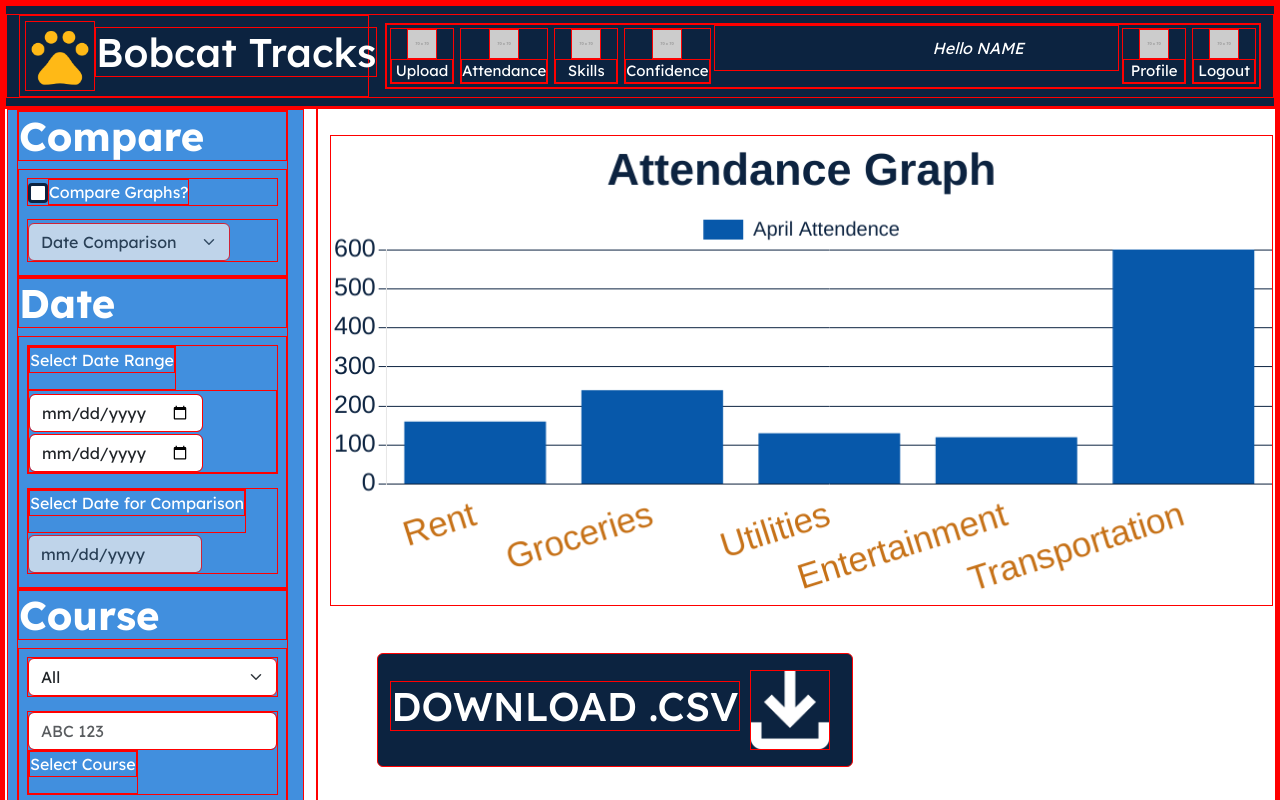
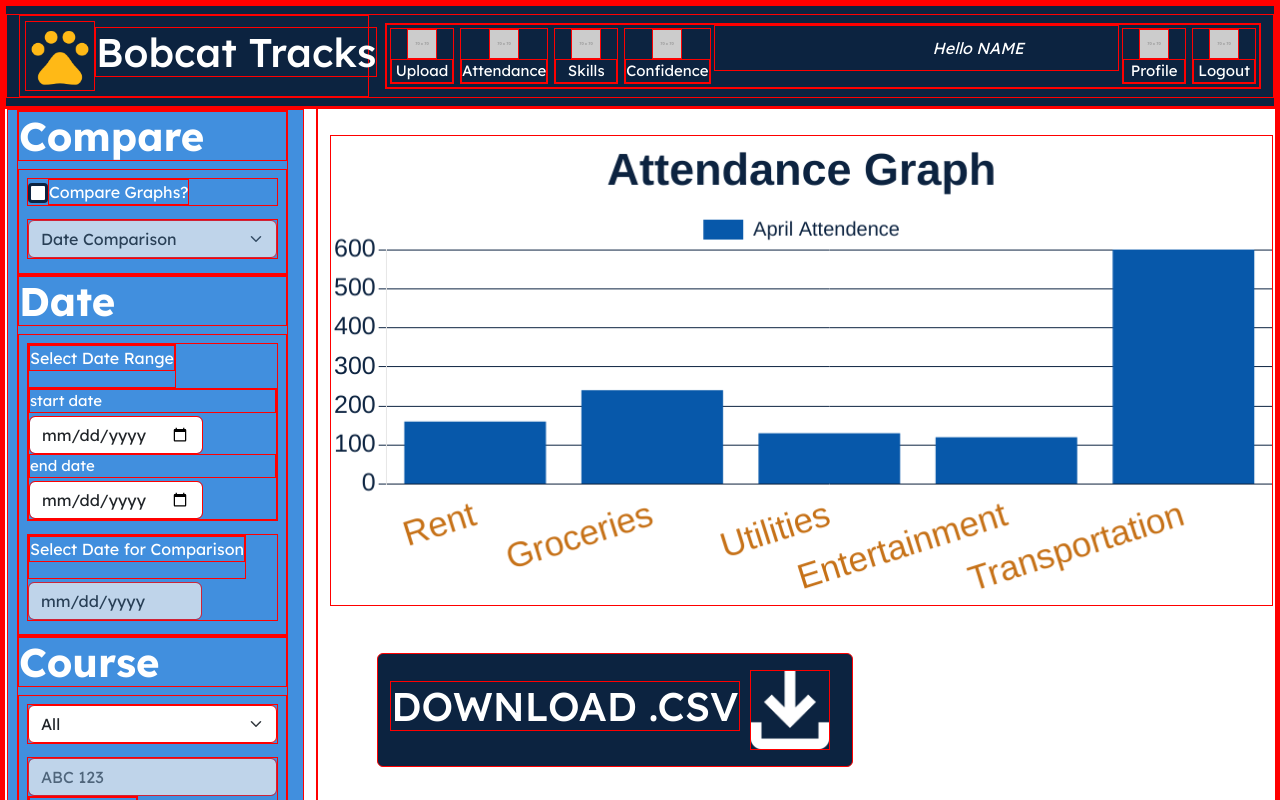
Before and after one commit to ecarl1/CapstoneProject, a React (Create React App) app in the folder bobcat-tracks/: page / in a window 1280 px wide. Shown: the top 800 px of the page. Built offline with nearby package versions, Linux system fonts and the light colour scheme.

Commit message:
page options for attendance all connected to state in attendance. Default attendace data is dummy. All options change their related state variables. Should be primed & ready for integration with back end.

```diff
--- a/bobcat-tracks/src/components/AttendancePage.jsx
+++ b/bobcat-tracks/src/components/AttendancePage.jsx
@@ -48,13 +48,19 @@ class AttendancePage extends Component {
       graphTitle: "Attendance Graph",
 
       //PageOptions information
+      pageName: "Attendance",
+      //compare
       comparing: false,
       comparingType: 1, // value 1 means DATE compare, value 2 means COURSE compare,
-
+      //date
       startDate: null,
       endDate: null,
       compareStartDate: null,
       duration: null,
+      //course
+      courseType: 0, //0 means all, 1 means specific course
+      course: null,
+      compareCourse: null,
     };
   }
 
@@ -112,8 +118,14 @@ class AttendancePage extends Component {
   };
 
   handleEndDate = (Date) => {
+    //set end to given date
     this.setState({ endDate: Date }, () => {
       console.log("Updated endDate:", this.state.endDate);
+      //make sure end is after start
+      if (this.calcDuration(this.state.startDate, this.state.endDate) < 0) {
+        this.handleStartDate(this.addDays(Date, -7));
+      }
+
       this.updateDuration(); // Runs after state update
     });
   };
@@ -123,6 +135,11 @@ class AttendancePage extends Component {
     console.log(Date);
   };
   //Course methods
+
+  handleCourseType = (type) => {
+    this.setState({ courseType: type });
+    console.log("New type:", type);
+  };
 
   //methods to change data
   testMethod = () => {
@@ -144,16 +161,25 @@ class AttendancePage extends Component {
           {/* left menu component */}
           <div className="col-lg-3">
             <PageOptions
+              //page info
+              pageName={this.state.pageName}
+              //compare info
               onComparisonToggle={this.handleComparisonToggle}
               onComparisonChange={this.handleComparisonType}
               comparingType={this.state.comparingType}
               comparing={this.state.comparing}
+              //date info
               onStartDate={this.handleStartDate}
               onEndDate={this.handleEndDate}
               onCompareDate={this.handleCompareDate}
               startDate={this.state.startDate}
               endDate={this.state.endDate}
               compareStartDate={this.state.compareStartDate}
+              //course info
+              courseType={this.state.courseType}
+              onCourseType={this.handleCourseType}
+              course={this.state.course}
+              compareCourse={this.state.compareCourse}
             />
             {/* changes what filters & parameters data should be displayed */}
           </div>
--- a/bobcat-tracks/src/components/graphOptions/compare.jsx
+++ b/bobcat-tracks/src/components/graphOptions/compare.jsx
@@ -44,7 +44,7 @@ const CompareOption = ({
         {/* COMPARING TYPE */}
         <div className="form-group options-form-element compare-select-box">
           <select
-            class="form-select dateInput "
+            class="form-select input"
             aria-label="select compare type"
             value={selectedComparisonType}
             onChange={(e) => onComparisonChange(e.target.value)}
--- a/bobcat-tracks/src/components/graphOptions/course.jsx
+++ b/bobcat-tracks/src/components/graphOptions/course.jsx
@@ -1,7 +1,12 @@
 import React from "react";
 import { useForm } from "react-hook-form";
 
-const CourseOption = () => {
+const CourseOption = ({
+  courseType,
+  onCourseType,
+  comparing,
+  comparingType,
+}) => {
   const {
     register,
     handleSubmit,
@@ -23,8 +28,13 @@ const CourseOption = () => {
       <h1>Course</h1>
       <form onSubmit={handleSubmit(onSubmit)}>
         <div className="form-group options-form-element compare-select-box">
-          <select class="form-select" aria-label="select course type">
-            <option value="2">
+          <select
+            class="form-select"
+            aria-label="select course type"
+            onChange={(e) => onCourseType(e.target.value)}
+            value={courseType}
+          >
+            <option value="0">
               <p className="b1">All</p>
             </option>
             <option value="1">
@@ -45,10 +55,11 @@ const CourseOption = () => {
         <div className="form-group options-form-element">
           <input
             type="datalist"
-            className="form-control"
+            className="form-control input"
             list="datalistOptions"
             aria-describedby="dateSelect"
             placeholder="ABC 123"
+            disabled={courseType == 0}
           />
           <label htmlFor="course">
             <p className="b1">Select Course</p>
@@ -58,10 +69,11 @@ const CourseOption = () => {
         <div className="form-group options-form-element">
           <input
             type="datalist"
-            className="form-control"
+            className="form-control input"
             list="datalistOptions"
             aria-describedby="dateSelect"
             placeholder="ABC 123"
+            disabled={!(comparing && comparingType == 2)}
           />
           <label htmlFor="course">
             <p className="b1">Select Course</p>
--- a/bobcat-tracks/src/components/graphOptions/date.jsx
+++ b/bobcat-tracks/src/components/graphOptions/date.jsx
@@ -36,19 +36,22 @@ const DateOption = ({
             <p className="b1">Select Date Range</p>
           </label>
           <div className="date-input-container">
+            <p className="m1">start date</p>
             <input
               type="date"
               name="startDate"
-              className="form-control dateInput"
+              className="form-control dateInput input"
               id="startDate"
               aria-describedby="dateSelect"
               value={startDate}
               onChange={(e) => onStartDate(e.target.value)}
             />
+            <p className="m1">end date</p>
+
             <input
               type="date"
               name="endDate"
-              className="form-control dateInput"
+              className="form-control dateInput input"
               id="endDate"
               aria-describedby="dateSelect"
               value={endDate}
@@ -66,7 +69,7 @@ const DateOption = ({
           <input
             type="date"
             name="compareDate"
-            className="form-control dateInput"
+            className="form-control dateInput input"
             id="compareDate"
             aria-describedby="dateSelect"
             disabled={!(comparing && comparingType == 1)}
--- a/bobcat-tracks/src/components/pageOptions.jsx
+++ b/bobcat-tracks/src/components/pageOptions.jsx
@@ -5,6 +5,8 @@ import CourseOption from "./graphOptions/course";
 
 class PageOptions extends Component {
   render() {
+    let currPage = this.props.pageName;
+    if (currPage == "Attendance") {
       return (
         <div className="page-options">
           <CompareOption
@@ -23,10 +25,18 @@ class PageOptions extends Component {
             onEndDate={this.props.onEndDate}
             onCompareDate={this.props.onCompareDate}
           />
-        <CourseOption />
+          <CourseOption
+            comparingType={this.props.comparingType}
+            comparing={this.props.comparing}
+            courseType={this.props.courseType}
+            onCourseType={this.props.onCourseType}
+            // course={this.props.course}
+            // compareCourse={this.props.compareCourse}
+          />
         </div>
       );
     }
   }
+}
 
 export default PageOptions;
--- a/bobcat-tracks/src/custom.scss
+++ b/bobcat-tracks/src/custom.scss
@@ -299,12 +299,8 @@ h3 {
   margin: 0%;
 }
 
-.form-select:disabled {
+.input:disabled {
   //background-color: #0c2340 !important;
-  opacity: 75%;
-}
-
-.dateInput:disabled {
   opacity: 75% !important;
 }
 
```
Lines whose indentation alone changed are shown as unchanged.
